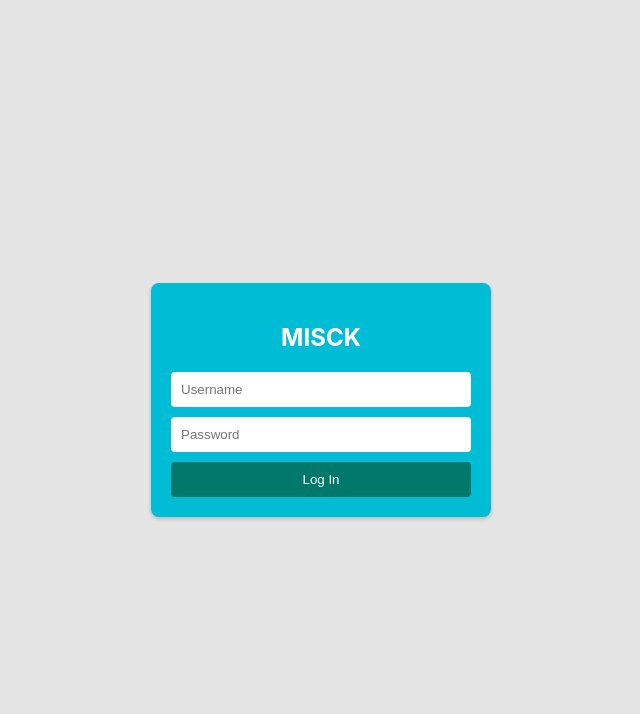
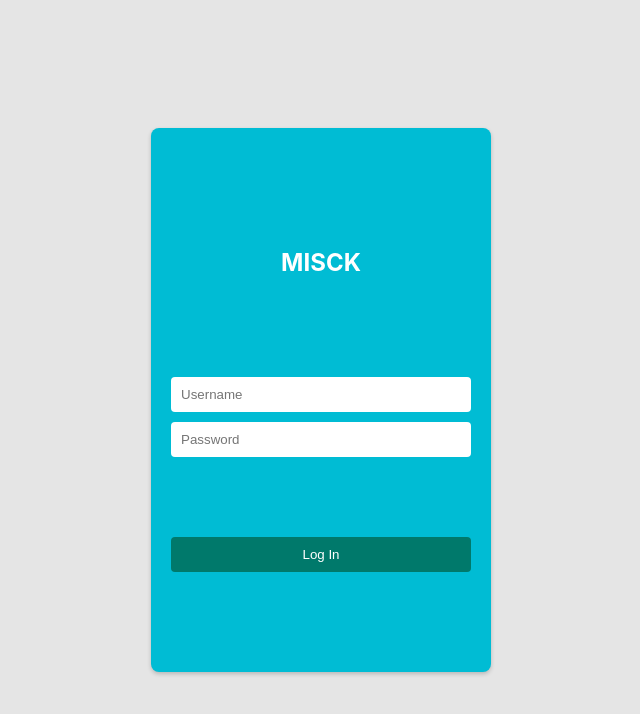
Before and after one commit to EliasXabs/WorkProgressTimesheet, a React (Create React App) app in the folder FrontEnd/: page / in a window 1280 px wide. Shown: the top 714 px of the page, without its empty margins (319-959 px from the left). Built offline with nearby package versions, Linux system fonts and the light colour scheme.

Commit message:
bug fixes

```diff
--- a/FrontEnd/src/App.js
+++ b/FrontEnd/src/App.js
@@ -43,7 +43,7 @@ const LoginPage = () => {
             window.location.href = '/teamleader-dashboard';
             break;
           default:
-            window.location.href = '/login';
+            window.location.href = '/';
         }
       } else {
 
@@ -108,7 +108,10 @@ const styles = {
   },
   card: {
     backgroundColor: '#00BCD4',
-    padding: '20px',
+    paddingTop: '100px',
+    paddingRight: '20px',
+    paddingBottom: '100px',
+    paddingLeft: '20px',
     borderRadius: '8px',
     boxShadow: '0 2px 4px rgba(0, 0, 0, 0.2)',
     width: '300px',
@@ -118,6 +121,7 @@ const styles = {
     textAlign: 'center',
   },
   form: {
+    margin: '100px 0 0 0',
     display: 'flex',
     flexDirection: 'column',
   },
@@ -129,6 +133,7 @@ const styles = {
     outline: 'none',
   },
   button: {
+    margin: '70px 0 0 0',
     padding: '10px',
     backgroundColor: '#00796B',
     color: '#ffffff',
--- a/FrontEnd/src/admin-createAccount.js
+++ b/FrontEnd/src/admin-createAccount.js
@@ -187,13 +187,13 @@ function AccountForm() {
           />
           <select
             style={styles.select}
-            name="position"
-            value={formData.position} // Controlled by React state
+            name="Role"
+            value={formData.Role} // Controlled by React state
             onChange={handleChange}
           >
             <option value="" disabled hidden>Position</option>
             <option value="Admin">Admin</option>
-            <option value="TeamLeader">TeamLeader</option>
+            <option value="TeamLeader" disabled hidden>TeamLeader</option>
             <option value="User">User</option>
           </select>
           <button
--- a/FrontEnd/src/admin-deleteTask.js
+++ b/FrontEnd/src/admin-deleteTask.js
@@ -99,7 +99,7 @@ function DeleteTask() {
         const response = await axios.delete(`http://localhost:8081/api/task/DeleteTask/${formData.taskid}`);
         if (response.status === 200 || response.status === 204) {
             alert('Task deleted successfully');
-            navigate('/admin'); // or refresh tasks
+            navigate('/admin');
         } else {
             alert('Failed to delete task');
         }
--- a/FrontEnd/src/employee-dashboard.js
+++ b/FrontEnd/src/employee-dashboard.js
@@ -86,7 +86,7 @@ const DashboardPage = () => {
       <div style={styles.header}>
         <div style={styles.headerItem}>
           <span style={styles.headerTitle}>Weekly Hours</span>
-          <span style={styles.headerValue}>99h 59m</span>
+          <span style={styles.headerValue}>{formatTime()}</span>
         </div>
         <div style={styles.headerItem}>
           <span style={styles.headerTitle}>Daily Hours</span>
@@ -94,7 +94,7 @@ const DashboardPage = () => {
         </div>
         <div style={styles.headerItem}>
           <span style={styles.headerTitle}>Tasks Done</span>
-          <span style={styles.headerValue}>999</span>
+          <span style={styles.headerValue}>0</span>
         </div>
       </div>
       <div style={styles.notificationsContainer}>
```
